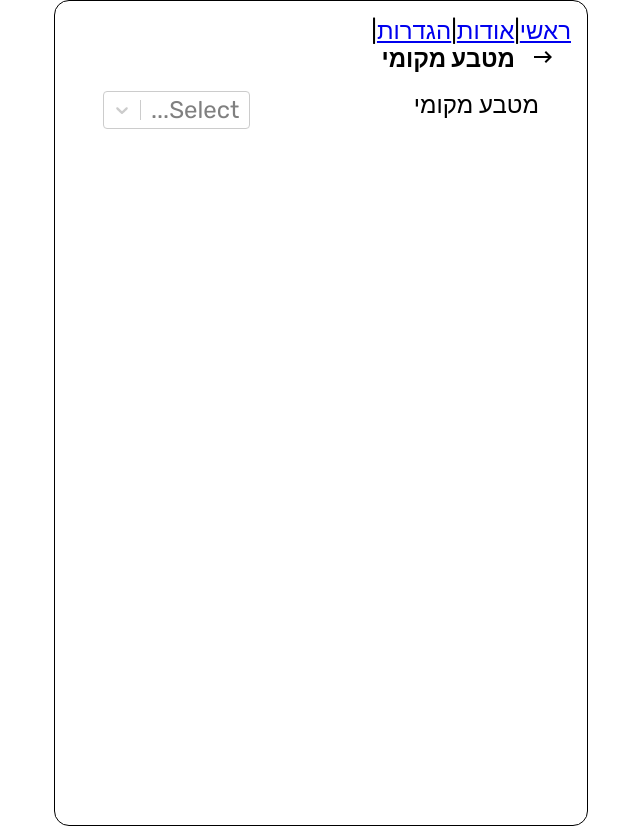
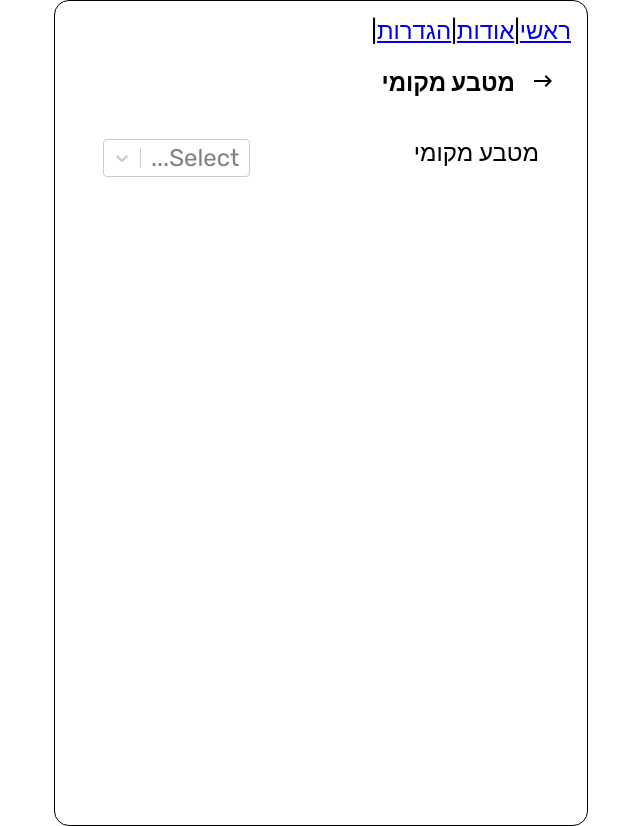
Before and after one commit to ArielBarkan/Calculator, a React (Vite) app: page /settings/currency in a window 1280 px wide. Shown: the whole page, without its empty margins (319-959 px from the left). Built offline with nearby package versions, Linux system fonts and the light colour scheme.

Commit message:
creating TitleWithBack component + implementation

```diff
--- a/src/components/titleWithBack/titleWithBackWrappers.ts
+++ b/src/components/titleWithBack/titleWithBackWrappers.ts
@@ -8,6 +8,7 @@ import styled from "styled-components";
 const TitleWithBackWrapper = styled.div`
     display: flex;
     align-items: flex-start;
+    padding: 1.5rem 0;
 `;
 
 const Back = styled.div`
```
